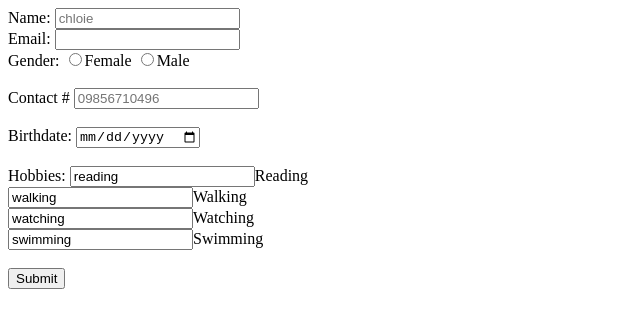
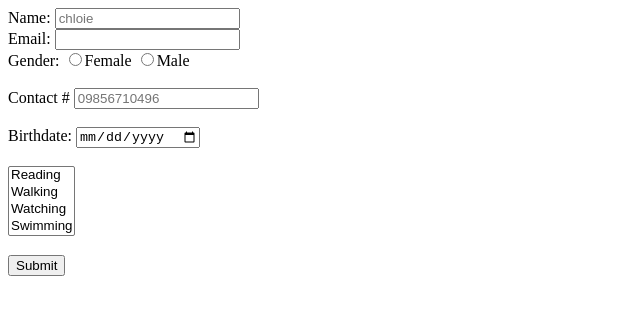
Before and after one commit to REYES-ChloieCharmelleG/FORM102, a plain HTML site: page index.html in a window 1280 px wide. Shown: the whole page, without its empty margins (0-640 px from the left). Drawn offline with Linux system fonts and the light colour scheme.

Commit message:
Update index.html

```diff
--- a/index.html
+++ b/index.html
@@ -29,11 +29,12 @@
 </div>
 <br>
 <div>
-<label for="hobbies">Hobbies:</label>
-<input type="option" id="reading" name="hobbies" value="reading">Reading<br>
-<input type="option" id="walking" name="hobbies" value="walking">Walking<br>
-<input type="option" id="watching" name="hobbies" value="watching">Watching<br>
-<input type="option" id="swimming" name="hobbies" value="swimming">Swimming<br>
+<select multiple>
+  <option value="reading">Reading</option>
+  <option value="Walking">Walking</option>
+  <option value="watching">Watching</option>
+  <option value="swimming">Swimming</option>
+</select>
 </div>
 <br>
 <div>
```
